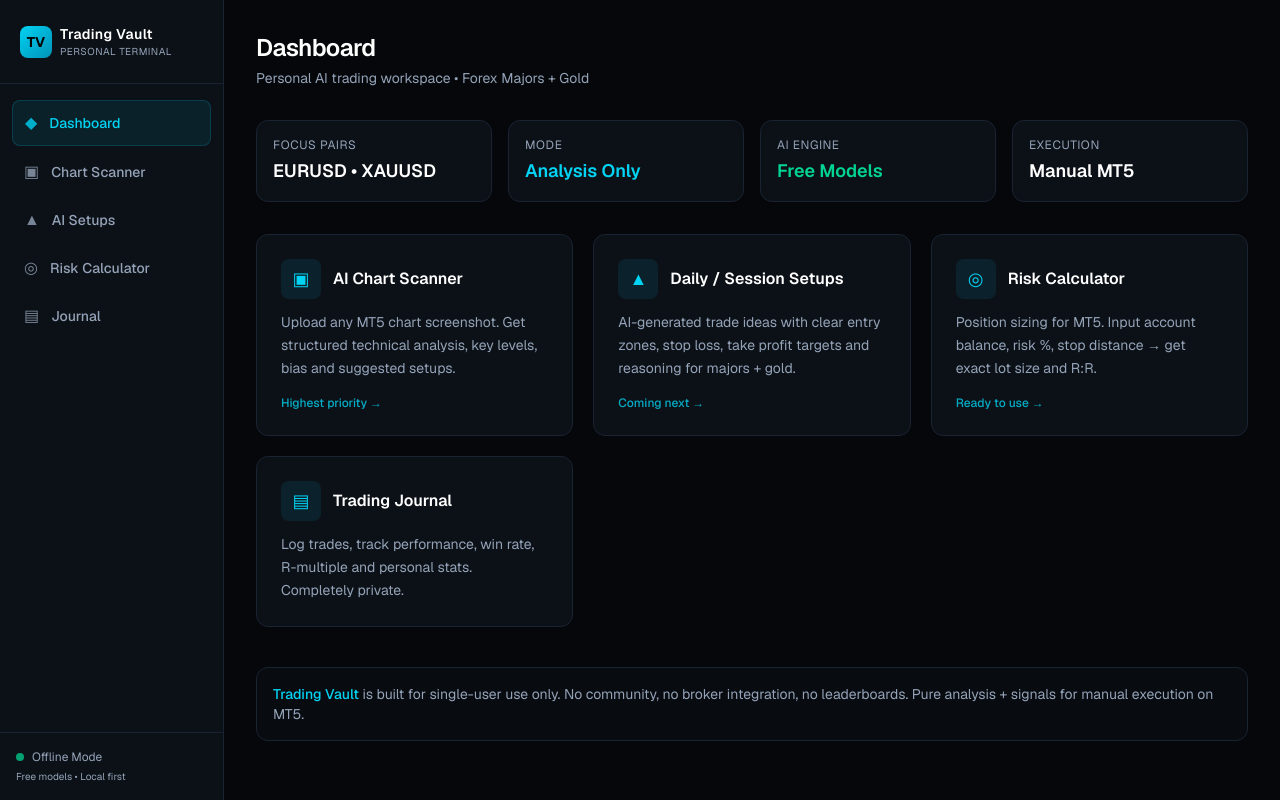
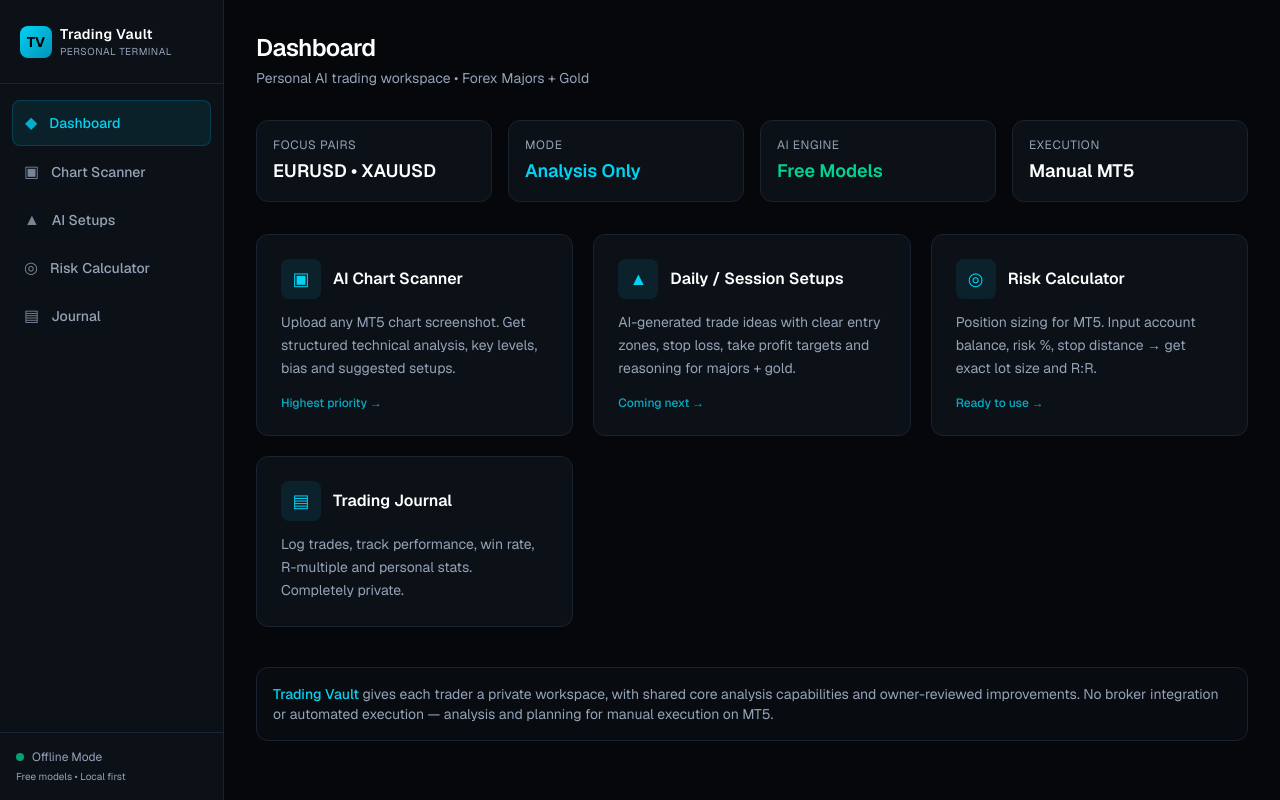
Before and after one commit to klonz484/trading-vault, a Next.js app: page / in a window 1280 px wide. Built offline with nearby package versions, Linux system fonts and the light colour scheme.

Commit message:
Update dashboard for private multi-user workspaces

```diff
--- a/src/app/page.tsx
+++ b/src/app/page.tsx
@@ -142,10 +142,10 @@ export default function Dashboard() {
         {/* Bottom note */}
         <div className="mt-10 p-4 rounded-xl border border-[var(--border)] bg-[var(--card)]/50">
           <p className="text-sm text-[var(--muted)]">
-            <span className="text-cyan-400 font-medium">Trading Vault</span> is
-            built for single-user use only. No community, no broker integration,
-            no leaderboards. Pure analysis + signals for manual execution on
-            MT5.
+            <span className="text-cyan-400 font-medium">Trading Vault</span> gives each trader a private workspace, with shared
+            core analysis capabilities and owner-reviewed improvements. No
+            broker integration or automated execution — analysis and planning
+            for manual execution on MT5.
           </p>
         </div>
       </main>
```
